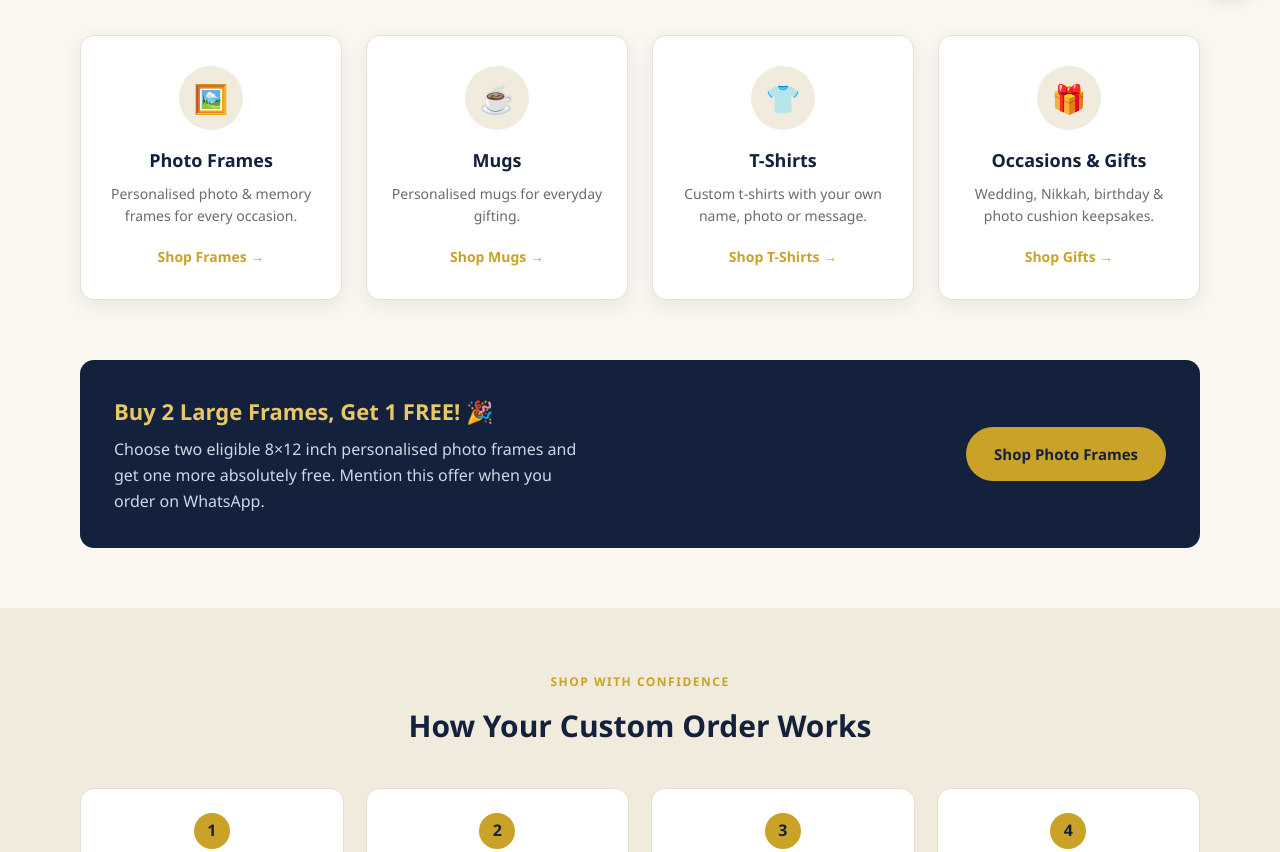
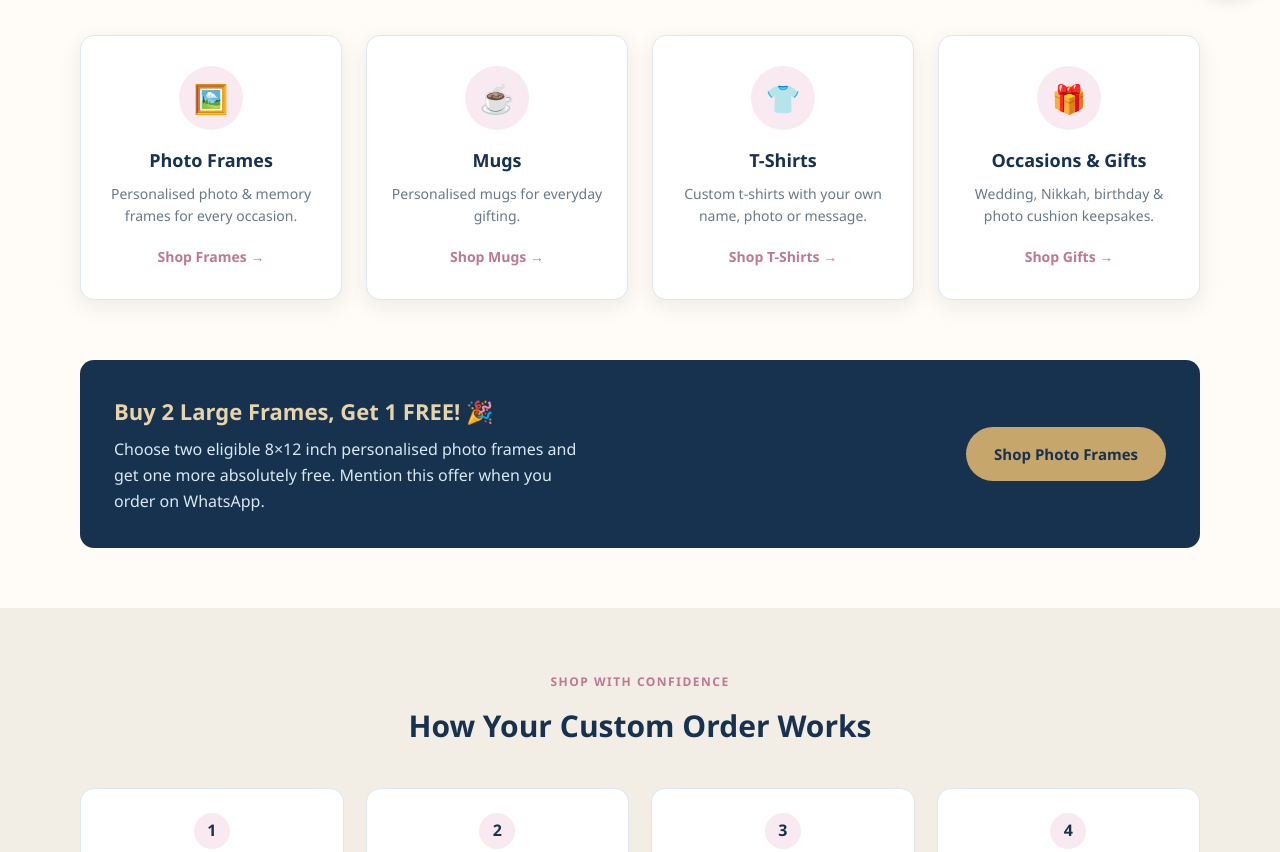
Before and after one commit to haiderdahr6-debug/Custom-Craze, a plain HTML site: page index.html in a window 1280 px wide. Shown: the part 792-1644 px from the top of the page. Drawn offline with Linux system fonts and the light colour scheme.

Commit message:
Update style.css

```diff
--- a/css/style.css
+++ b/css/style.css
@@ -1,23 +1,27 @@
 /* ===========================================================
    Custom Craze — shared stylesheet
-   Light, professional theme (cream / navy / gold)
+   Professional theme (light blue / deep navy / cream / soft pink accents)
    =========================================================== */
 
 :root {
-  --navy: #14213d;
-  --navy-light: #1f3059;
-  --gold: #c9a227;
-  --gold-light: #e8c766;
-  --cream: #faf7f1;
-  --cream-dark: #f1ebdd;
+  --navy: #17324f;
+  --navy-light: #294d70;
+  --gold: #c6a66a;
+  --gold-light: #e7d4a8;
+  --cream: #fffbf6;
+  --cream-dark: #f2ede5;
   --white: #ffffff;
-  --text: #2a2a2a;
-  --text-muted: #6b6b6b;
-  --border: #e7e0d1;
+  --text: #263747;
+  --text-muted: #687987;
+  --border: #dce7ef;
   --radius: 14px;
-  --shadow: 0 6px 20px rgba(20, 33, 61, 0.08);
-  --shadow-hover: 0 10px 28px rgba(20, 33, 61, 0.14);
+  --shadow: 0 6px 22px rgba(23, 50, 79, 0.08);
+  --shadow-hover: 0 12px 30px rgba(23, 50, 79, 0.14);
   --wa-green: #25d366;
+  --blue-light: #eaf4fb;
+  --blue-soft: #dcecf7;
+  --pink: #d994ad;
+  --pink-light: #f8eaf0;
 }
 
 * { box-sizing: border-box; }
@@ -46,7 +50,7 @@ a { color: inherit; text-decoration: none; }
 /* ---------- Top info bar ---------- */
 .topbar {
   background: var(--navy);
-  color: #e9e2cc;
+  color: var(--blue-light);
   font-size: 13px;
   text-align: center;
   padding: 7px 12px;
@@ -134,7 +138,7 @@ nav.main-nav a.active {
 /* ---------- Hero / Banner ---------- */
 .hero {
   background: var(--navy);
-  background: radial-gradient(circle at 70% 20%, #1c2d52 0%, var(--navy) 60%);
+  background: radial-gradient(circle at 78% 18%, #315b7e 0%, var(--navy) 62%);
   color: #fff;
   padding: 56px 20px 64px;
 }
@@ -164,7 +168,7 @@ nav.main-nav a.active {
   margin: 0 0 16px;
 }
 .hero-text p {
-  color: #cfd6e6;
+  color: #d9e8f3;
   font-size: 16px;
   max-width: 480px;
   margin-bottom: 26px;
@@ -227,7 +231,7 @@ nav.main-nav a.active {
 .section { padding: 60px 0; }
 .section-head { text-align: center; margin-bottom: 38px; }
 .section-head .kicker {
-  color: var(--gold);
+  color: #bd7892;
   font-weight: 700;
   letter-spacing: 1.5px;
   font-size: 12px;
@@ -258,13 +262,14 @@ nav.main-nav a.active {
   box-shadow: var(--shadow);
   transition: transform 0.2s, box-shadow 0.2s;
 }
-.cat-card:hover { transform: translateY(-4px); box-shadow: var(--shadow-hover); }
+.cat-card:hover { transform: translateY(-4px); box-shadow: var(--shadow-hover); border-color: #e7c4d1; }
 .cat-icon {
   width: 64px;
   height: 64px;
   margin: 0 auto 16px;
   border-radius: 50%;
-  background: var(--cream-dark);
+  background: var(--pink-light);
+  color: var(--navy);
   display: flex;
   align-items: center;
   justify-content: center;
@@ -272,7 +277,7 @@ nav.main-nav a.active {
 }
 .cat-card h3 { color: var(--navy); margin: 0 0 8px; font-size: 18px; }
 .cat-card p { color: var(--text-muted); font-size: 14px; margin: 0 0 16px; }
-.cat-card a.link { color: var(--gold); font-weight: 700; font-size: 14px; }
+.cat-card a.link { color: #bd7892; font-weight: 700; font-size: 14px; }
 
 /* ---------- Product cards ---------- */
 .product-card {
@@ -285,10 +290,10 @@ nav.main-nav a.active {
   flex-direction: column;
   transition: transform 0.2s, box-shadow 0.2s;
 }
-.product-card:hover { transform: translateY(-4px); box-shadow: var(--shadow-hover); }
+.product-card:hover { transform: translateY(-4px); box-shadow: var(--shadow-hover); border-color: #e7c4d1; }
 .product-thumb {
   height: 170px;
-  background: linear-gradient(135deg, var(--cream-dark), #fff);
+  background: linear-gradient(135deg, var(--blue-light), var(--cream));
   display: flex;
   align-items: center;
   justify-content: center;
@@ -348,7 +353,7 @@ nav.main-nav a.active {
   flex-wrap: wrap;
 }
 .deal-banner h3 { color: var(--gold-light); font-size: 22px; margin: 0 0 8px; }
-.deal-banner p { color: #cfd6e6; margin: 0; max-width: 480px; }
+.deal-banner p { color: #d9e8f3; margin: 0; max-width: 480px; }
 
 /* ---------- How it works ---------- */
 .steps {
@@ -367,7 +372,7 @@ nav.main-nav a.active {
   width: 36px;
   height: 36px;
   border-radius: 50%;
-  background: var(--gold);
+  background: var(--pink-light);
   color: var(--navy);
   font-weight: 800;
   display: flex;
@@ -412,12 +417,13 @@ nav.main-nav a.active {
 .form-row select:focus,
 .form-row textarea:focus {
   outline: none;
-  border-color: var(--gold);
+  border-color: var(--pink);
+  box-shadow: 0 0 0 3px rgba(217, 148, 173, 0.12);
   background: #fff;
 }
 .cod-note {
-  background: var(--cream-dark);
-  border: 1px dashed var(--gold);
+  background: var(--blue-light);
+  border: 1px dashed #b9d2e4;
   border-radius: 10px;
   padding: 12px 14px;
   font-size: 13px;
@@ -434,7 +440,7 @@ nav.main-nav a.active {
 /* ---------- Footer ---------- */
 footer.site-footer {
   background: var(--navy);
-  color: #cfd6e6;
+  color: #d9e8f3;
   padding: 44px 0 20px;
   margin-top: 40px;
 }
@@ -486,7 +492,7 @@ footer.site-footer {
   text-align: center;
 }
 .page-banner h1 { margin: 0 0 8px; font-size: 28px; }
-.page-banner p { color: #cfd6e6; margin: 0; }
+.page-banner p { color: #d9e8f3; margin: 0; }
 .breadcrumb { font-size: 13px; color: var(--gold-light); margin-top: 10px; }
 
 /* ---------- Toast (order confirmation) ---------- */
@@ -527,7 +533,7 @@ footer.site-footer {
     top: 66px;
     left: 0;
     right: 0;
-    background: #fff;
+    background: var(--white);
     border-bottom: 1px solid var(--border);
     box-shadow: var(--shadow);
     padding: 10px 20px 16px;
@@ -551,4 +557,4 @@ footer.site-footer {
   .footer-grid { grid-template-columns: 1fr; }
   .deal-banner { flex-direction: column; text-align: center; }
   .order-card { padding: 24px 18px; }
-  }
+}
```
